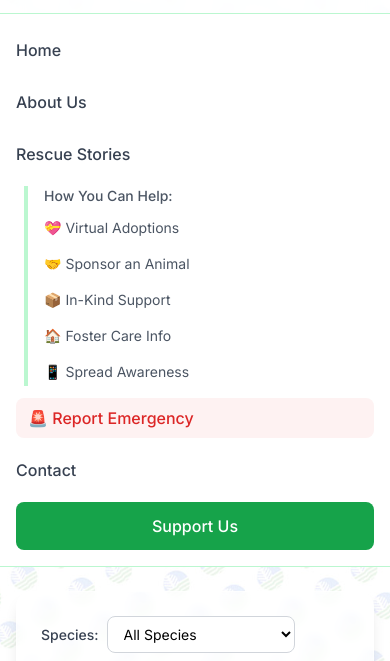
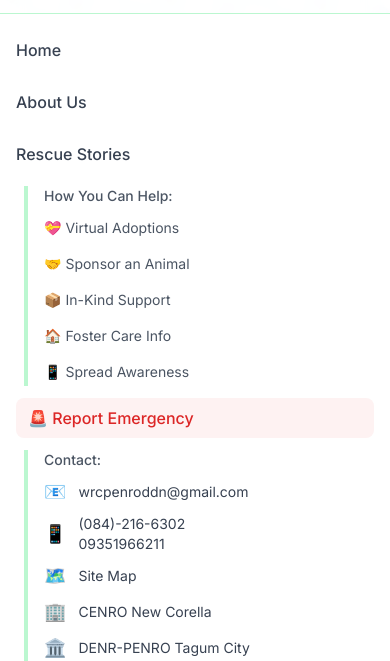
Before and after one commit to rave-master/wrc, a plain HTML site: page index.html in a window 390 px wide. Both pictures are taken after a click on the button 362 px from the left and 98 px from the top of the page. Shown: the part 183-844 px from the top of the page. Drawn offline with nearby package versions, Linux system fonts and the light colour scheme; no server answers.

Commit message:
fix on mobile view

```diff
--- a/index.html
+++ b/index.html
@@ -185,8 +185,35 @@
                     </div>
 
                     <a href="#report" class="block text-red-600 hover:text-red-700 font-medium py-2 transition-colors bg-red-50 px-3 rounded-lg">🚨 Report Emergency</a>
-                    <a href="#contact" class="block text-gray-700 hover:text-green-600 font-medium py-2 transition-colors">Contact</a>
-                    <a href="#support" class="block bg-green-600 hover:bg-green-700 text-white px-4 py-3 rounded-lg font-medium transition-colors text-center">Support Us</a>
+
+                    <!-- Mobile Contact Dropdown (expanded as section) -->
+                    <div class="border-l-4 border-green-200 pl-4 ml-2 mt-2">
+                        <p class="text-gray-600 font-medium text-sm mb-2">Contact:</p>
+                        <div class="space-y-2">
+                            <div class="flex items-center space-x-3">
+                                <span class="text-lg">📧</span>
+                                <span class="text-sm text-gray-700">wrcpenroddn@gmail.com</span>
+                            </div>
+                            <div class="flex items-center space-x-3">
+                                <span class="text-lg">📱</span>
+                                <span class="text-sm text-gray-700">(084)-216-6302<br>09351966211</span>
+                            </div>
+                            <a href="https://maps.app.goo.gl/KizBckhnd7mzN6sF9" class="flex items-center space-x-3 hover:text-green-600 transition-colors">
+                                <span class="text-lg">🗺️</span>
+                                <span class="text-sm text-gray-700">Site Map</span>
+                            </a>
+                            <a href="https://maps.app.goo.gl/N6yCFR8mWJD9GDu28" class="flex items-center space-x-3 hover:text-green-600 transition-colors">
+                                <span class="text-lg">🏢</span>
+                                <span class="text-sm text-gray-700">CENRO New Corella</span>
+                            </a>
+                            <a href="https://maps.app.goo.gl/BLf81SwKDj63GTaj8" class="flex items-center space-x-3 hover:text-green-600 transition-colors">
+                                <span class="text-lg">🏛️</span>
+                                <span class="text-sm text-gray-700">DENR-PENRO Tagum City</span>
+                            </a>
+                        </div>
+                    </div>
+
+                    <a href="#support" class="block bg-green-600 hover:bg-green-700 text-white px-4 py-3 rounded-lg font-medium transition-colors text-center mt-2">Support Us</a>
                 </div>
             </div>
         </div>
```
